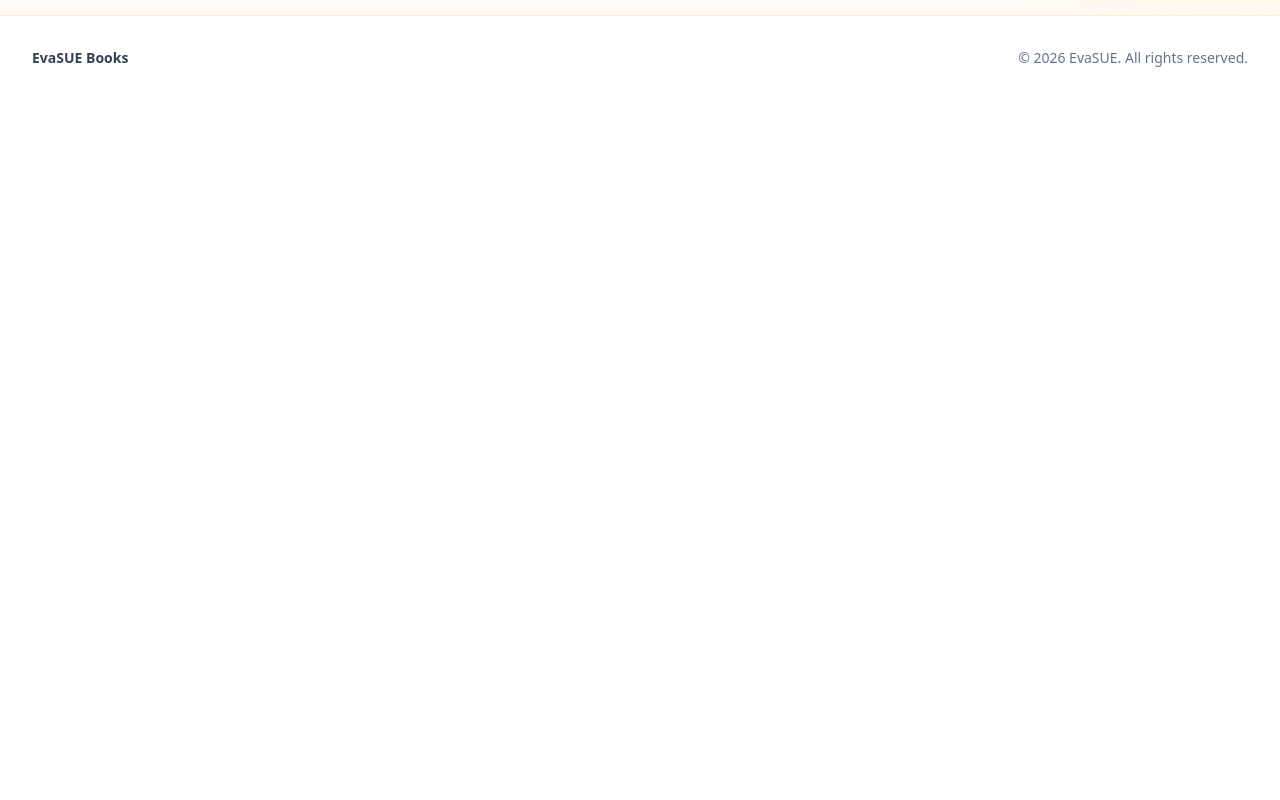
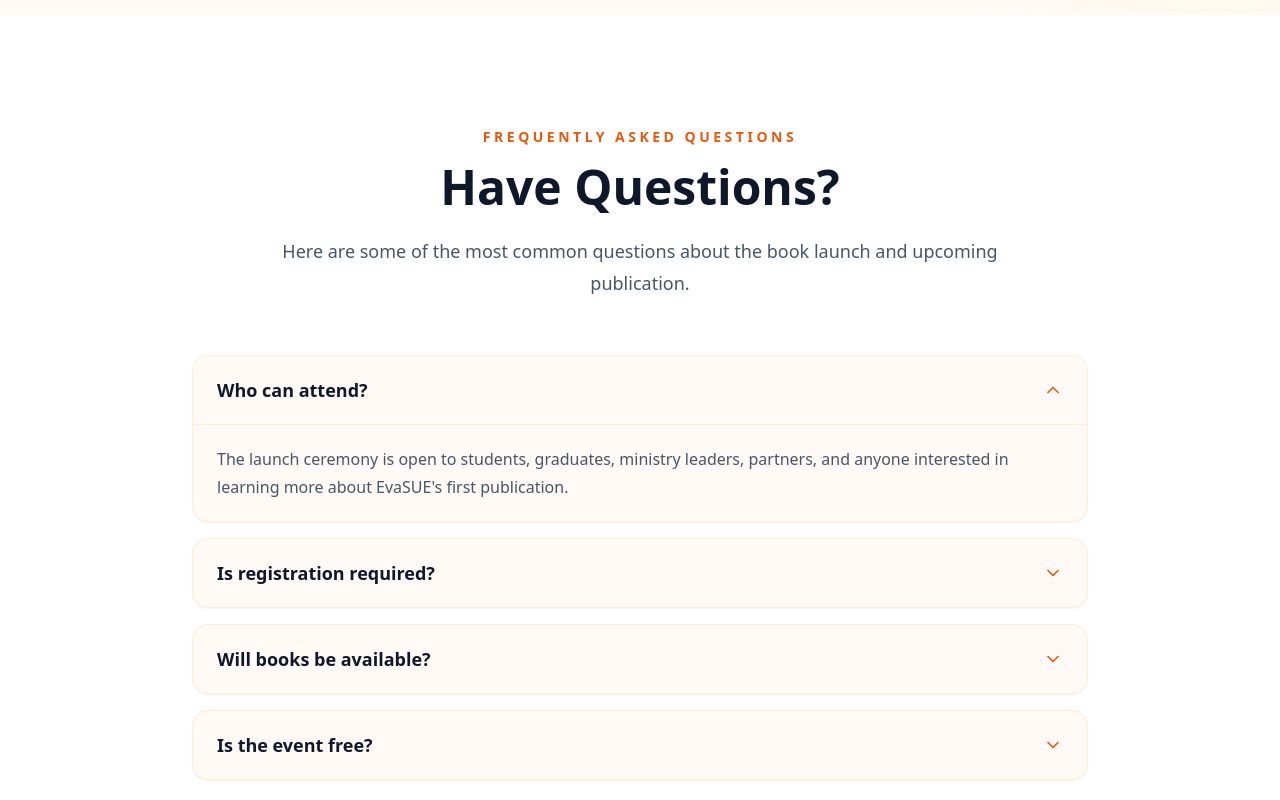
Before and after one commit to natisolomon26/KPI, a Next.js app: page / in a window 1280 px wide. Shown: the part 8100-8900 px from the top of the page. Before the commit the page ends 8200 px from the top, so only its background shows below. Built offline with nearby package versions, Linux system fonts and the light colour scheme; no server answers.

Commit message:
feat: add FAQ section

```diff
--- /dev/null
+++ b/components/books/FAQ.tsx
@@ -0,0 +1,105 @@
+"use client";
+
+import { useState } from "react";
+import { motion, AnimatePresence } from "framer-motion";
+import { ChevronDown } from "lucide-react";
+
+import Container from "./Container";
+
+const faqs = [
+  {
+    question: "Who can attend?",
+    answer:
+      "The launch ceremony is open to students, graduates, ministry leaders, partners, and anyone interested in learning more about EvaSUE's first publication.",
+  },
+  {
+    question: "Is registration required?",
+    answer:
+      "Yes. Registration helps us prepare seating and event logistics. Additional registration details will be announced soon.",
+  },
+  {
+    question: "Will books be available?",
+    answer:
+      "Yes. Copies of the book are expected to be available during the official launch. More information will be shared closer to the event.",
+  },
+  {
+    question: "Is the event free?",
+    answer:
+      "The current plan is for the event to be free to attend. Final event details will be confirmed with the official announcement.",
+  },
+];
+
+export default function FAQ() {
+  const [openIndex, setOpenIndex] = useState<number | null>(0);
+
+  return (
+    <section
+      id="faq"
+      className="bg-white py-20 sm:py-24 lg:py-28"
+    >
+      <Container>
+        <motion.div
+          initial={{ opacity: 0, y: 25 }}
+          whileInView={{ opacity: 1, y: 0 }}
+          viewport={{ once: true }}
+          transition={{ duration: 0.6 }}
+          className="mx-auto max-w-3xl text-center"
+        >
+          <p className="text-sm font-bold uppercase tracking-[0.25em] text-orange-600">
+            Frequently Asked Questions
+          </p>
+
+          <h2 className="mt-4 text-4xl font-black text-slate-900 sm:text-5xl">
+            Have Questions?
+          </h2>
+
+          <p className="mt-6 text-lg leading-8 text-slate-600">
+            Here are some of the most common questions about the book launch and
+            upcoming publication.
+          </p>
+        </motion.div>
+
+        <div className="mx-auto mt-14 max-w-4xl space-y-4">
+          {faqs.map((faq, index) => (
+            <div
+              key={faq.question}
+              className="overflow-hidden rounded-2xl border border-orange-100 bg-[#fffaf5] shadow-sm"
+            >
+              <button
+                onClick={() =>
+                  setOpenIndex(openIndex === index ? null : index)
+                }
+                className="flex w-full items-center justify-between px-6 py-5 text-left transition hover:bg-orange-50"
+              >
+                <span className="text-lg font-bold text-slate-900">
+                  {faq.question}
+                </span>
+
+                <ChevronDown
+                  className={`h-5 w-5 text-orange-600 transition-transform duration-300 ${
+                    openIndex === index ? "rotate-180" : ""
+                  }`}
+                />
+              </button>
+
+              <AnimatePresence>
+                {openIndex === index && (
+                  <motion.div
+                    initial={{ height: 0, opacity: 0 }}
+                    animate={{ height: "auto", opacity: 1 }}
+                    exit={{ height: 0, opacity: 0 }}
+                    transition={{ duration: 0.3 }}
+                  >
+                    <div className="border-t border-orange-100 px-6 py-5 text-slate-600 leading-7">
+                      {faq.answer}
+                    </div>
+                  </motion.div>
+                )}
+              </AnimatePresence>
+            </div>
+          ))}
+        </div>
+      </Container>
+    </section>
+  );
+}
--- a/components/books/Layout.tsx
+++ b/components/books/Layout.tsx
@@ -7,6 +7,7 @@ import WhyBookMatters from "./WhyBookMatters";
 import LaunchCeremony from "./LaunchCeremony";
 import EventTimeline from "./EventTimeline";
 import PublishingVision from "./PublishingVision";
+import FAQ from "./FAQ";
 export default function Layout() {
   return (
     <div className="flex min-h-screen flex-col bg-[#fff9f4] text-slate-900">
@@ -20,6 +21,7 @@ export default function Layout() {
         <LaunchCeremony />
         <EventTimeline />
         <PublishingVision />
+        <FAQ />
       </main>
 
       <Footer />
```
